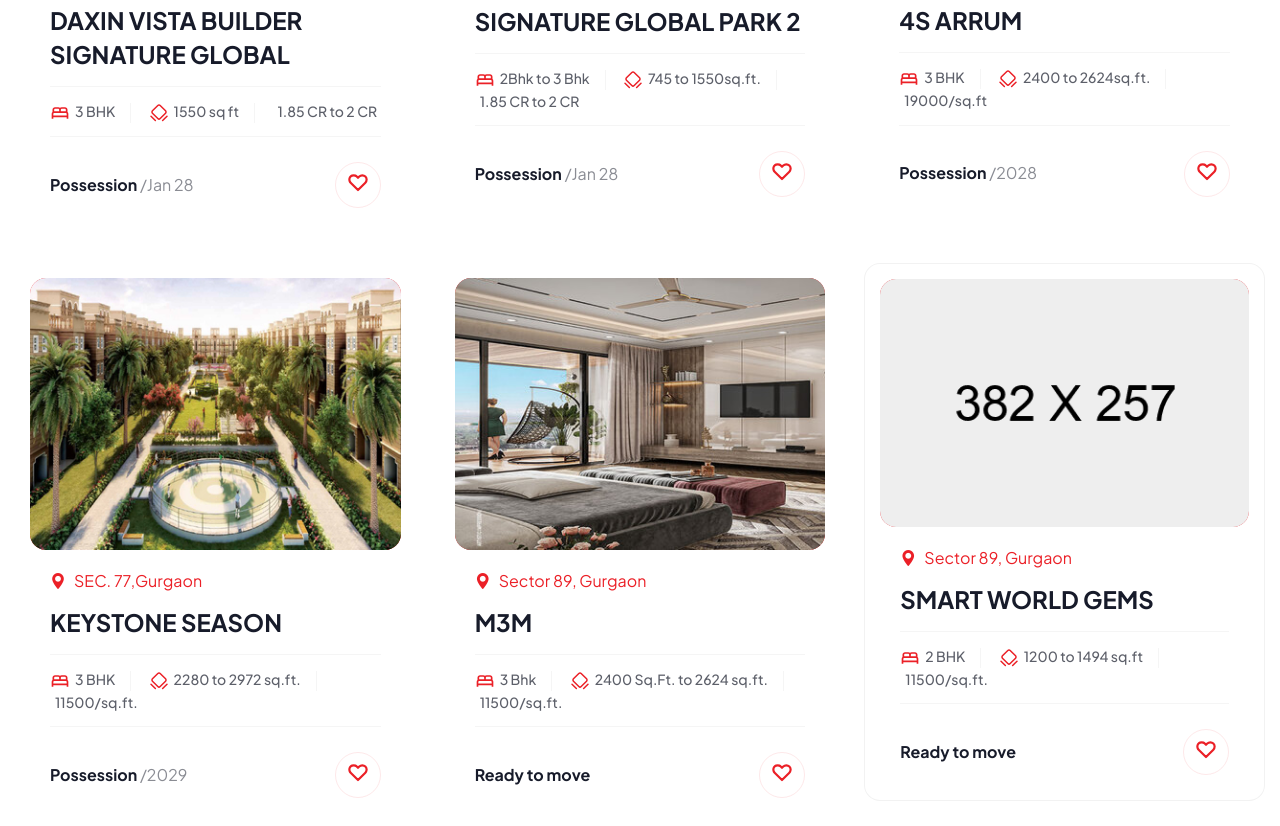
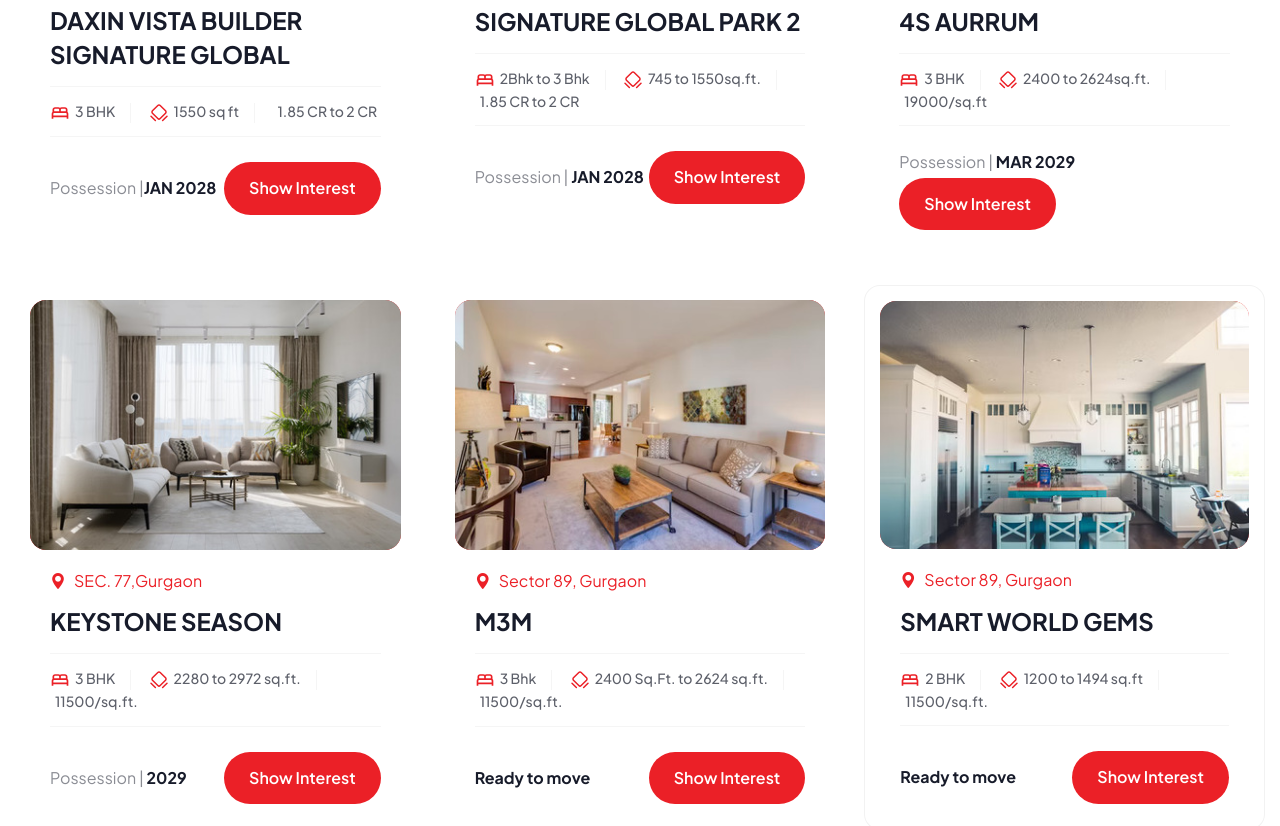
Before and after one commit to sujeetsahoo/Real_Estate, a plain HTML site: page property.html in a window 1280 px wide. Shown: the part 914-1740 px from the top of the page. Drawn offline with Linux system fonts and the light colour scheme.

Commit message:
Update property.html
property loactions and type added

```diff
--- a/property.html
+++ b/property.html
@@ -195,7 +195,8 @@
 			<div class="row clearfix" id="property-list">
 
 				<!-- Property Block One -->
-				<div class="property-block_one col-lg-4 col-md-6 col-sm-12">
+				<div class="property-block_one col-lg-4 col-md-6 col-sm-12" data-location="gurgaon"
+				data-type="residential">
 					<div class="property-block_one-inner wow fadeInLeft" data-wow-delay="0ms" data-wow-duration="1500ms">
 						<div class="property-block_one-image">
 							<!-- <div class="property-block_one-title">Featuerd</div> -->
@@ -211,16 +212,22 @@
 								<li><span><img src="assets/images/icons/square.svg" alt="" /></span>1550 sq ft</li>
 								<li><span><img src="assets/images/icons/rupee-icon.svg" alt="" /></span>1.85 CR to 2 CR</li>
 							</ul>
-							<div class="d-flex justify-content-between align-items-center flex-wrap">
-								<div class="property-block_one-price">Possession <span>/Jan 28 </span></div>
-								<a class="property-block_one-heart" href="property-detail.html"><img src="assets/images/icons/heart.svg" alt="" /></a>
+
+
+							<div class="d-flex justify-content-between align-items-center flex-wrap gap-1">
+								<div class="property-block_one-price mb-0"><span> Possession |</span>JAN 2028 </span></div>
+								<!-- <a class="property-block_one-heart" href="property-detail.html"><img src="assets/images/icons/heart.svg" alt="" /></a> -->
+								<a href="contact.html" class="theme-btn btn-style-one text-two mb-0">show interest</a>
 							</div>
+							<!-- <div class="text-center mt-4">
+							</div> -->
 						</div>
 					</div>
 				</div>
 
 				<!-- Property Block two -->
-				<div class="property-block_one col-lg-4 col-md-6 col-sm-12">
+				<div class="property-block_one col-lg-4 col-md-6 col-sm-12" data-location="gurgaon"
+				data-type="residential">
 					<div class="property-block_one-inner wow fadeInUp" data-wow-delay="0ms" data-wow-duration="1500ms">
 						<div class="property-block_one-image">
 							<!-- <div class="property-block_one-off">20% off</div> -->
@@ -234,44 +241,51 @@
 								<li><span><img src="assets/images/icons/square.svg" alt="" /></span>745 to 1550sq.ft.</li>
 								<li><span><img src="assets/images/icons/rupee-icon.svg" alt="" /></span>1.85 CR to 2 CR</li>
 							</ul>
-							<div class="d-flex justify-content-between align-items-center flex-wrap">
-								<div class="property-block_one-price">Possession <span>/Jan 28</span></div>
-								<a class="property-block_one-heart" href="property-detail.html"><img src="assets/images/icons/heart.svg" alt="" /></a>
+							<div class="d-flex justify-content-between align-items-center flex-wrap gap-1">
+								<div class="property-block_one-price mb-0"><span> Possession |</span> JAN 2028</div>
+								<!-- <a class="property-block_one-heart" href="property-detail.html"><img src="assets/images/icons/heart.svg" alt="" /></a> -->
+								<a href="contact.html" class="theme-btn btn-style-one text-two mb-0">show interest</a>
 							</div>
+							<!-- <div class="text-center mt-4">
+							</div> -->
 						</div>
 					</div>
 				</div>
 
 				<!-- Property Block three -->
-				<div class="property-block_one col-lg-4 col-md-6 col-sm-12">
+				<div class="property-block_one col-lg-4 col-md-6 col-sm-12"  data-location="gurgaon"
+				data-type="residential">
 					<div class="property-block_one-inner wow fadeInLeft" data-wow-delay="0ms" data-wow-duration="1500ms">
 						<div class="property-block_one-image">
 							<!-- <div class="property-block_one-title">Featuerd</div> -->
-							<a href="property-detail.html"><img src="assets/images/resource/property1.jpg" alt="" /></a>
+							<a href="property-detail.html"><img src="assets/images/resource/property3.jpg" alt="" /></a>
 						</div>
 						<div class="property-block_one-content">
 							<div class="property-block_one-location"><i class="flaticon-maps-and-flags"></i>SEC. 59, Gurgaon</div>
-							<h4 class="property-block_one-heading"><a href="property-detail.html">4S Arrum </a></h4>
+							<h4 class="property-block_one-heading"><a href="property-detail.html">4S Aurrum </a></h4>
 							<ul class="property-block_one-info">
 								<li><span><img src="assets/images/icons/bed.svg" alt="" /></span>3 BHK</li>
 								<li><span><img src="assets/images/icons/square.svg" alt="" /></span>2400 to 2624sq.ft.</li>
 								<li><span><img src="assets/images/icons/rupee-icon.svg" alt="" /></span>19000/sq.ft</li>
 							</ul>
-							<div class="d-flex justify-content-between align-items-center flex-wrap">
-								<div class="property-block_one-price">Possession <span>/2028
-									 </span></div>
-								<a class="property-block_one-heart" href="property-detail.html"><img src="assets/images/icons/heart.svg" alt="" /></a>
+							<div class="d-flex justify-content-between align-items-center flex-wrap gap-1">
+								<div class="property-block_one-price mb-0"><span> Possession |</span> MAR 2029 </div>
+								<!-- <a class="property-block_one-heart" href="property-detail.html"><img src="assets/images/icons/heart.svg" alt="" /></a> -->
+								<a href="contact.html" class="theme-btn btn-style-one text-two mb-0">show interest</a>
 							</div>
+							<!-- <div class="text-center mt-4">
+							</div> -->
 						</div>
 					</div>
 				</div>
 
 				<!-- Property Block four -->
-				<div class="property-block_one col-lg-4 col-md-6 col-sm-12">
+				<div class="property-block_one col-lg-4 col-md-6 col-sm-12" data-location="gurgaon"
+				data-type="residential">
 					<div class="property-block_one-inner wow fadeInUp" data-wow-delay="0ms" data-wow-duration="1500ms">
 						<div class="property-block_one-image">
 							<!-- <div class="property-block_one-off">20% off</div> -->
-							<a href="property-detail.html"><img src="assets/images/resource/property2.jpg" alt="" /></a>
+							<a href="property-detail.html"><img src="assets/images/resource/property4.jpg" alt="" /></a>
 						</div>
 						<div class="property-block_one-content">
 							<div class="property-block_one-location"><i class="flaticon-maps-and-flags"></i>SEC. 77,Gurgaon</div>
@@ -281,20 +295,24 @@
 								<li><span><img src="assets/images/icons/square.svg" alt="" /></span>2280 to 2972 sq.ft.</li>
 								<li><span><img src="assets/images/icons/rupee-icon.svg" alt="" /></span>11500/sq.ft.</li>
 							</ul>
-							<div class="d-flex justify-content-between align-items-center flex-wrap">
-								<div class="property-block_one-price">Possession <span>/2029</span></div>
-								<a class="property-block_one-heart" href="property-detail.html"><img src="assets/images/icons/heart.svg" alt="" /></a>
+							<div class="d-flex justify-content-between align-items-center flex-wrap gap-1">
+								<div class="property-block_one-price mb-0"><span> Possession |</span> 2029 </div>
+								<!-- <a class="property-block_one-heart" href="property-detail.html"><img src="assets/images/icons/heart.svg" alt="" /></a> -->
+								<a href="contact.html" class="theme-btn btn-style-one text-two mb-0">show interest</a>
 							</div>
+							<!-- <div class="text-center mt-4">
+							</div> -->
 						</div>
 					</div>
 				</div>
 
 				<!-- Property Block five -->
-				<div class="property-block_one col-lg-4 col-md-6 col-sm-12">
+				<div class="property-block_one col-lg-4 col-md-6 col-sm-12" data-location="gurgaon"
+				data-type="residential">
 					<div class="property-block_one-inner wow fadeInRight" data-wow-delay="0ms" data-wow-duration="1500ms">
 						<div class="property-block_one-image">
 							<!-- <div class="property-block_one-title">Featuerd</div> -->
-							<a href="property-detail.html"><img src="assets/images/resource/property3.jpg" alt="" /></a>
+							<a href="property-detail.html"><img src="assets/images/resource/Property5.jpg" alt="" /></a>
 						</div>
 						<div class="property-block_one-content">
 							<div class="property-block_one-location"><i class="flaticon-maps-and-flags"></i>Sector 89, Gurgaon</div>
@@ -304,20 +322,24 @@
 								<li><span><img src="assets/images/icons/square.svg" alt="" /></span>2400 Sq.Ft. to 2624 sq.ft. </li>
 								<li><span><img src="assets/images/icons/rupee-icon.svg" alt="" /></span>11500/sq.ft. </li>
 							</ul>
-							<div class="d-flex justify-content-between align-items-center flex-wrap">
-								<div class="property-block_one-price">Ready to move <span></span></div>
-								<a class="property-block_one-heart" href="property-detail.html"><img src="assets/images/icons/heart.svg" alt="" /></a>
+							<div class="d-flex justify-content-between align-items-center flex-wrap gap-1">
+								<div class="property-block_one-price mb-0">Ready to move <span></span></div>
+								<!-- <a class="property-block_one-heart" href="property-detail.html"><img src="assets/images/icons/heart.svg" alt="" /></a> -->
+								<a href="contact.html" class="theme-btn btn-style-one mb-0">show interest</a>
 							</div>
+							<!-- <div class="text-center mt-4">
+							</div> -->
 						</div>
 					</div>
 				</div>
 
 				<!-- Property Block six -->
-				<div class="property-block_one style-three col-lg-4 col-md-6 col-sm-12">
+				<div class="property-block_one style-three col-lg-4 col-md-6 col-sm-12" data-location="gurgaon"
+				data-type="residential">
 					<div class="property-block_one-inner wow fadeInRight" data-wow-delay="0ms" data-wow-duration="1500ms">
 						<div class="property-block_one-image">
 							<!-- <div class="property-block_one-title">Featuerd</div> -->
-							<a href="property-detail.html"><img src="assets/images/resource/property-6.jpg" alt="" /></a>
+							<a href="property-detail.html"><img src="assets/images/resource/Property6.jpg" alt="" /></a>
 						</div>
 						<div class="property-block_one-content">
 							<div class="property-block_one-location"><i class="flaticon-maps-and-flags"></i>Sector 89, Gurgaon</div>
@@ -327,20 +349,24 @@
 								<li><span><img src="assets/images/icons/square.svg" alt="" /></span>1200 to 1494 sq.ft</li>
 								<li><span><img src="assets/images/icons/rupee-icon.svg" alt="" /></span>11500/sq.ft.</li>
 							</ul>
-							<div class="d-flex justify-content-between align-items-center flex-wrap">
+							<div class="d-flex justify-content-between align-items-center flex-wrap gap-1">
 								<div class="property-block_one-price">Ready to move <span></span></div>
-								<a class="property-block_one-heart" href="property-detail.html"><img src="assets/images/icons/heart.svg" alt="" /></a>
+								<!-- <a class="property-block_one-heart" href="property-detail.html"><img src="assets/images/icons/heart.svg" alt="" /></a> -->
+								<a href="contact.html" class="theme-btn btn-style-one mb-0">show interest</a>
 							</div>
+							<!-- <div class="text-center mt-4">
+							</div> -->
 						</div>
 					</div>
 				</div>
 
 				<!-- Property Block six -->
-				<div class="property-block_one style-three col-lg-4 col-md-6 col-sm-12">
+				<div class="property-block_one style-three col-lg-4 col-md-6 col-sm-12" data-location="gurgaon"
+				data-type="residential">
 					<div class="property-block_one-inner wow fadeInRight" data-wow-delay="0ms" data-wow-duration="1500ms">
 						<div class="property-block_one-image">
 							<!-- <div class="property-block_one-title">Featuerd</div> -->
-							<a href="property-detail.html"><img src="assets/images/resource/property-6.jpg" alt="" /></a>
+							<a href="property-detail.html"><img src="assets/images/resource/property7.jpg" alt="" /></a>
 						</div>
 						<div class="property-block_one-content">
 							<div class="property-block_one-location"><i class="flaticon-maps-and-flags"></i> Sector 35,Sohna Road, Gurgaon.</div>
@@ -350,20 +376,24 @@
 								<li><span><img src="assets/images/icons/square.svg" alt="" /></span>1200 to 1590sq.ft.</li>
 								<li><span><img src="assets/images/icons/rupee-icon.svg" alt="" /></span>1.75 to 2 CR</li>
 							</ul>
-							<div class="d-flex justify-content-between align-items-center flex-wrap">
-								<div class="property-block_one-price">Possession <span>/March 2026</span></div>
-								<a class="property-block_one-heart" href="property-detail.html"><img src="assets/images/icons/heart.svg" alt="" /></a>
+							<div class="d-flex justify-content-between align-items-center flex-wrap gap-1">
+								<div class="property-block_one-price"><span> Possession |</span> MAR 2026 </div>
+								<!-- <a class="property-block_one-heart" href="property-detail.html"><img src="assets/images/icons/heart.svg" alt="" /></a> -->
+								<a href="contact.html" class="theme-btn btn-style-one mb-0">show interest</a>
 							</div>
+							<!-- <div class="text-center mt-4">
+							</div> -->
 						</div>
 					</div>
 				</div>
 
 				<!-- Property Block six -->
-				<div class="property-block_one style-three col-lg-4 col-md-6 col-sm-12">
+				<div class="property-block_one style-three col-lg-4 col-md-6 col-sm-12" data-location="gurgaon"
+				data-type="residential">
 					<div class="property-block_one-inner wow fadeInRight" data-wow-delay="0ms" data-wow-duration="1500ms">
 						<div class="property-block_one-image">
 							<!-- <div class="property-block_one-title">Featuerd</div> -->
-							<a href="property-detail.html"><img src="assets/images/resource/property-6.jpg" alt="" /></a>
+							<a href="property-detail.html"><img src="assets/images/resource/property7.jpg" alt="" /></a>
 						</div>
 						<div class="property-block_one-content">
 							<div class="property-block_one-location"><i class="flaticon-maps-and-flags"></i>Sector 92, Gurgaon</div>
@@ -373,16 +403,22 @@
 								<li><span><img src="assets/images/icons/square.svg" alt="" /></span>1853 to 2280sq.ft.</li>
 								<li><span><img src="assets/images/icons/rupee-icon.svg" alt="" /></span>11500/sq.ft.</li>
 							</ul>
-							<div class="d-flex justify-content-between align-items-center flex-wrap">
-								<div class="property-block_one-price">Possession <span>/March 2027</span></div>
-								<a class="property-block_one-heart" href="property-detail.html"><img src="assets/images/icons/heart.svg" alt="" /></a>
+							<div class="d-flex justify-content-between align-items-center flex-wrap gap-1">
+								<div class="property-block_one-price"><span> Possession |</span> MAR 2027 </div>
+								<!-- <a class="property-block_one-heart" href="property-detail.html"><img src="assets/images/icons/heart.svg" alt="" /></a> -->
+
+								<a href="contact.html" class="theme-btn btn-style-one mb-0">show interest</a>
 							</div>
+							<!-- <div class="text-center mt-4">
+							</div> -->
 						</div>
 					</div>
 				</div>
 
 			</div>
-
+			<div id="noResults" style="display: none; text-align: center; margin-top: 20px; font-weight: bold; font-size: 30px;">
+				No results found.
+			</div>
 			<!-- Styled Pagination -->
 			<ul class="styled-pagination text-center" id="pagination">
 				<li><a href="#" class="active">1</a></li>
@@ -393,6 +429,7 @@
 			<!-- End Styled Pagination -->
 
 		</div>
+
 	</section>
 	<!-- End Property Three -->
 
```
